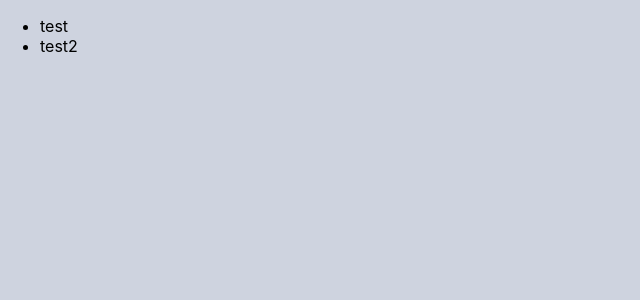
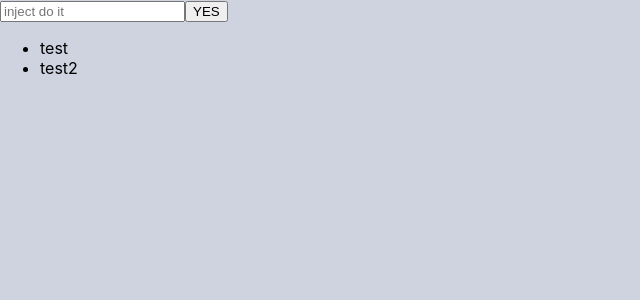
Before and after one commit to RamRamddun/Practice, a React (Create React App) app in the folder todo_react/: page / in a window 1280 px wide. Shown: the top 300 px of the page, without its empty margins (0-640 px from the left). Built offline with nearby package versions, Linux system fonts and the light colour scheme.

Commit message:
feat : add list adding component

```diff
--- /dev/null
+++ b/todo_react/src/components/AddList/AddList.jsx
@@ -0,0 +1,27 @@
+import React, { useState } from 'react';
+
+export default function AddList({ onAdd }) {
+  const [todotext, setTodotext] = useState('');
+  const handleChange = (e) => setTodotext(e.target.value);
+  const handleSubmit = (e) => {
+    e.preventDefault();
+    if (todotext.trim().length === 0) {
+      setTodotext('');
+      return;
+    }
+    const list = { id: '125', text: todotext, status: 'active' };
+    onAdd(list);
+    setTodotext('');
+  };
+  return (
+    <form onSubmit={handleSubmit}>
+      <input
+        type='text'
+        placeholder='inject do it'
+        value={todotext}
+        onChange={handleChange}
+      ></input>
+      <button>YES</button>
+    </form>
+  );
+}
--- a/todo_react/src/components/TodoList/TOdoList.jsx
+++ b/todo_react/src/components/TodoList/TOdoList.jsx
@@ -1,12 +1,15 @@
 import React, { useState } from 'react';
+import AddList from '../AddList/AddList';
 
 export default function TodoList() {
   const [todos, setTodo] = useState([
     { id: '123', text: 'test', status: 'active' },
     { id: '124', text: 'test2', status: 'active' },
   ]);
+  const onAdd = (todo) => setTodo([...todos, todo]);
   return (
     <section>
+      <AddList onAdd = {onAdd}/>
       <ul>
         {todos.map((list) => (
           <li key={list.id}>{list.text}</li>
```
